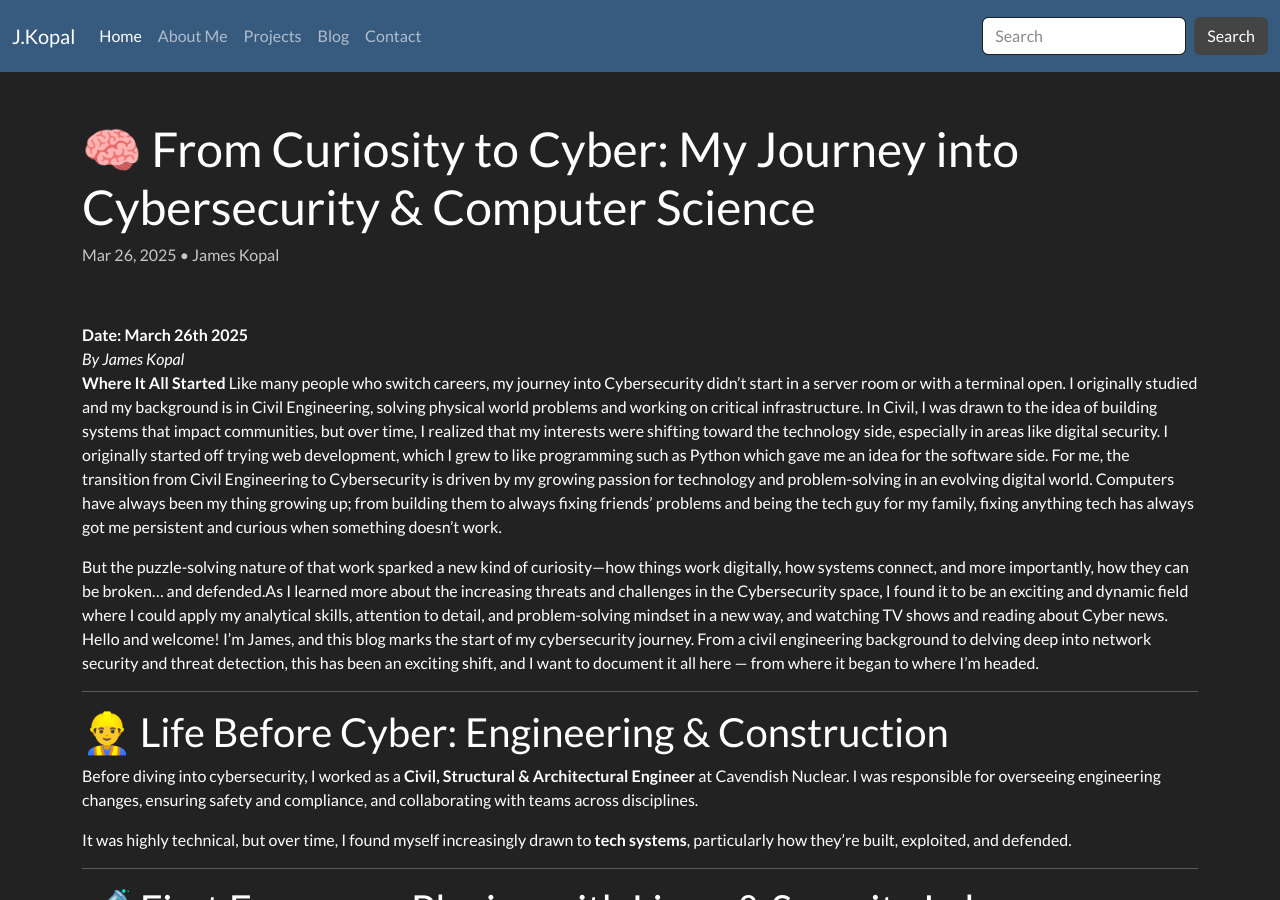
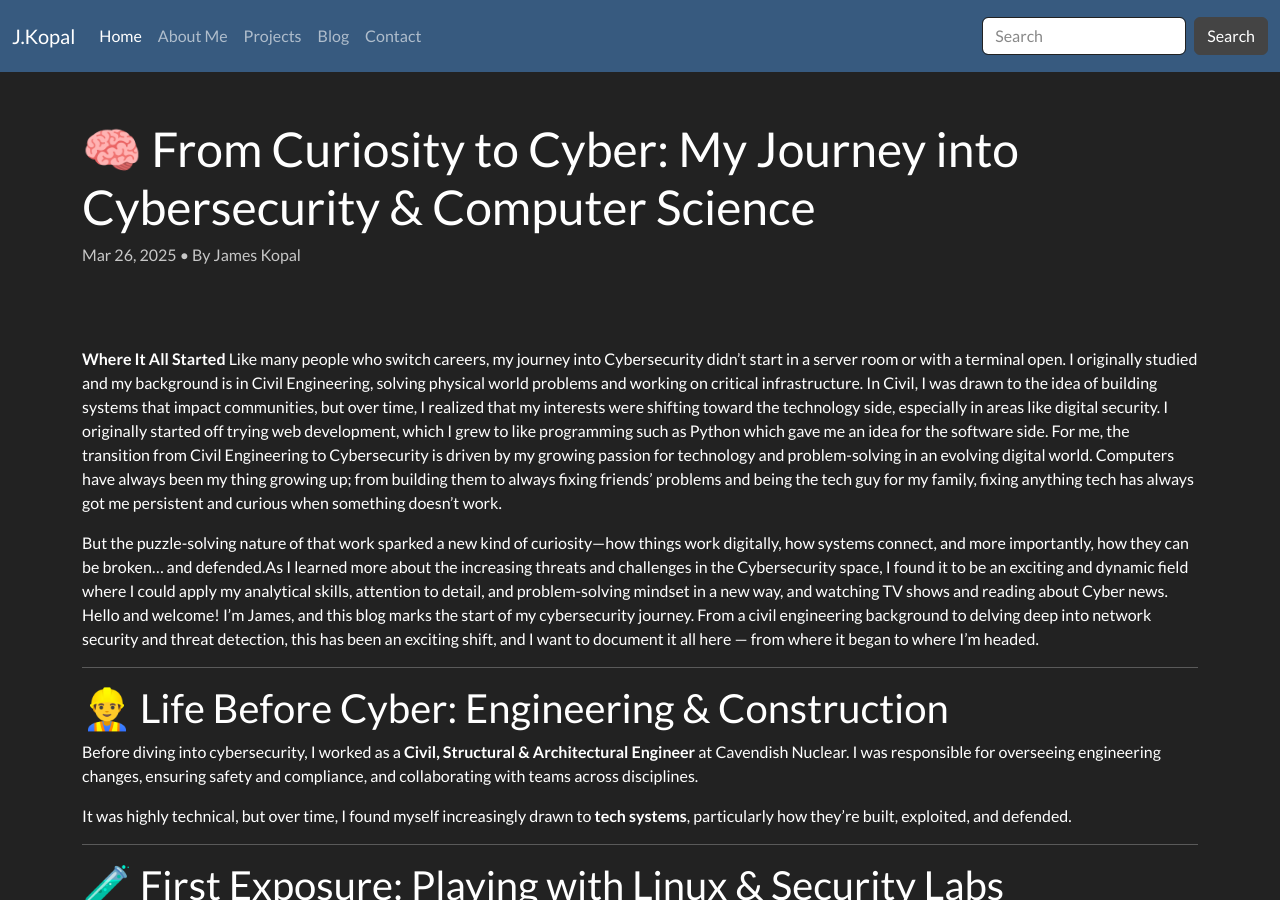
Before and after one commit to JKopal101/jkopal101.github.io, a Jekyll site: the page built from _posts/2025-03-26-my-cyber-journey.md, in a window 1280 px wide and 900 px high. Built offline with Jekyll 4.4.1, drawn with Linux system fonts in a browser that asks for light colours.

Commit message:
Update 2025-03-26-my-cyber-journey.md

```diff
--- a/_posts/2025-03-26-my-cyber-journey.md
+++ b/_posts/2025-03-26-my-cyber-journey.md
@@ -2,14 +2,11 @@
 layout: post
 title: "🧠 From Curiosity to Cyber: My Journey into Cybersecurity & Computer Science"
 date: 2025-03-26
-author: James Kopal
+author: By James Kopal
 ---
 <br>
 
 
-**Date: March 26th 2025**
-<br>
-*By James Kopal*
 <br>
 **Where It All Started**
 Like many people who switch careers, my journey into Cybersecurity didn’t start in a server room or with a terminal open. I originally studied and my background is in Civil Engineering, solving physical world problems and working on critical infrastructure. In Civil, I was drawn to the idea of building systems that impact communities, but over time, I realized that my interests were shifting toward the technology side, especially in areas like digital security.
```
